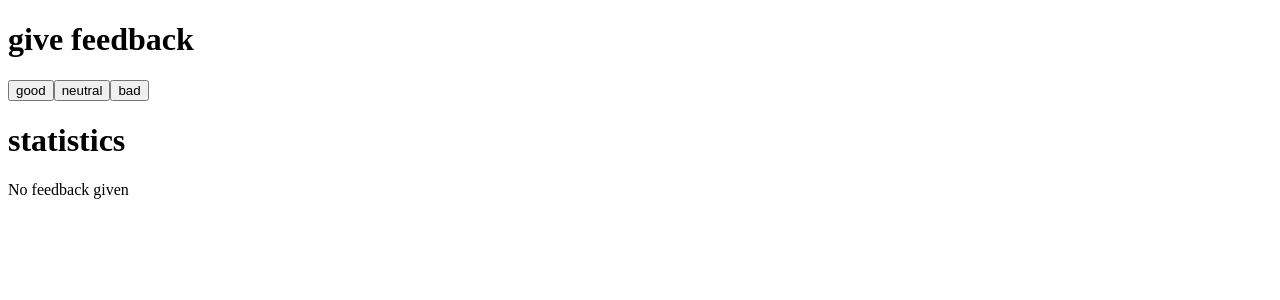
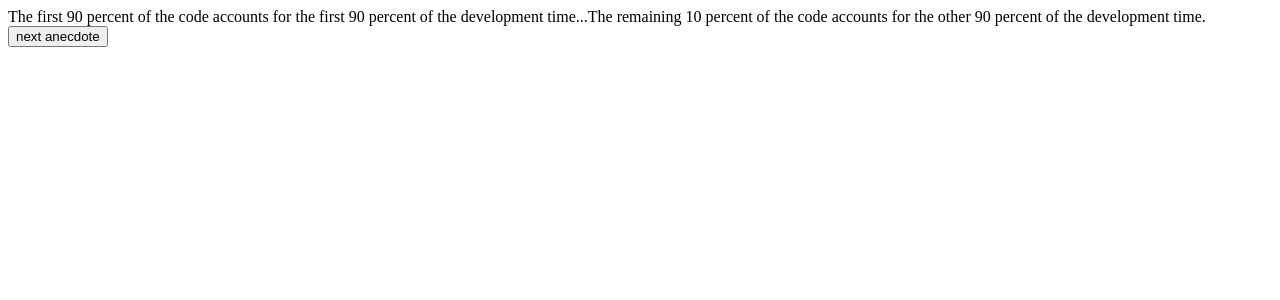
Before and after one commit to dumbbmud/part1, a React (Vite) app in the folder introdemo/: page / in a window 1280 px wide. Shown: the top 300 px of the page. Built offline with nearby package versions, Linux system fonts and the light colour scheme.

Commit message:
made changes in accordance to part 1.12

```diff
--- a/introdemo/src/App.jsx
+++ b/introdemo/src/App.jsx
@@ -50,6 +50,7 @@
 
 import { useState } from 'react'
 
+
 const Display = ({text}) => <><h1>{text}</h1></>
 
 const Button = ({onClick, text}) => <button onClick={onClick}>{text}</button>
@@ -88,25 +89,27 @@
 
 }
 const App = () => {
-  // save clicks of each button to its own state
-  const [good, setGood] = useState(0)
-  const [neutral, setNeutral] = useState(0)
-  const [bad, setBad] = useState(0)
+  const anecdotes = [
+    'If it hurts, do it more often.',
+    'Adding manpower to a late software project makes it later!',
+    'The first 90 percent of the code accounts for the first 90 percent of the development time...The remaining 10 percent of the code accounts for the other 90 percent of the development time.',
+    'Any fool can write code that a computer can understand. Good programmers write code that humans can understand.',
+    'Premature optimization is the root of all evil.',
+    'Debugging is twice as hard as writing the code in the first place. Therefore, if you write the code as cleverly as possible, you are, by definition, not smart enough to debug it.',
+    'Programming without an extremely heavy use of console.log is same as if a doctor would refuse to use x-rays or blood tests when diagnosing patients.',
+    'The only way to go fast, is to go well.'
+  ]
 
-  const goodIncrement = () => setGood(good+1)
-  const neutralIncrement = () => setNeutral(neutral+1)
-  const badIncrement = () => setBad(bad+1)
+  const [selected, setSelected] = useState(() => Math.floor(Math.random() * anecdotes.length))
+
 
 
   return (
     <div>
-      <Display text="give feedback" />
-      <Button onClick={goodIncrement} text="good"/>
-      <Button onClick={neutralIncrement} text="neutral"/>
-      <Button onClick={badIncrement} text="bad"/>
-      <Display text={"statistics"} />
-      <Statistics good={good} bad={bad} neutral={neutral}/>
-
+      {anecdotes[selected]}
+      <br/>
+      <button onClick={() => setSelected(Math.floor(Math.random() * anecdotes.length))}>next anecdote</button>
+      <br/>
     </div>
   )
 }
```
